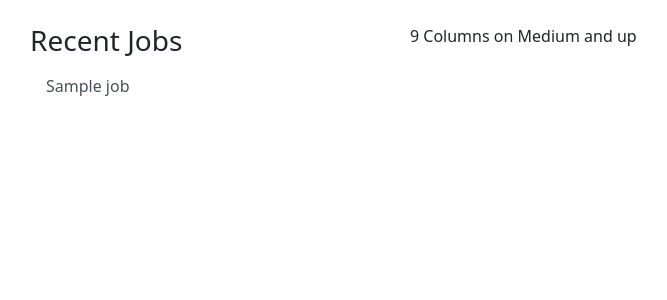
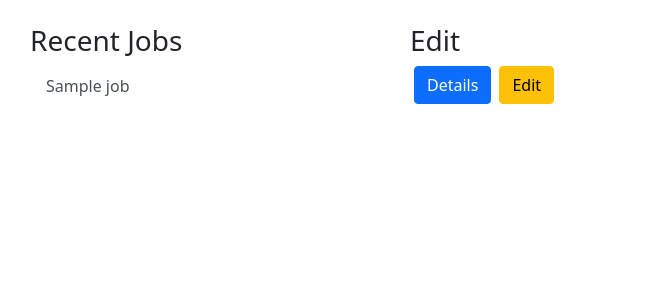
Before and after one commit to garinm90/leddocs, a Django app: template templates/jobs/job_list.html in a window 1280 px wide. Shown: the part 56-356 px from the top of the page, without its empty margins (52-719 px from the left). Run offline with Django 3.2, Linux system fonts and the light colour scheme; the template is opened without the code that fills it: most values are stand-ins (such as "Sample title", 1, 10 or a date in 2020); data that the repository does not hold is empty; parts of the project's set-up code (start-up, migrations or seed data) failed here and were passed over; some libraries are stand-ins or nearby versions.

Commit message:
Add buttons to edit jobs in list view

```diff
--- a/templates/jobs/job_list.html
+++ b/templates/jobs/job_list.html
@@ -12,7 +12,18 @@
             {% endfor %}
         </div>
     </div>
-    <div class="col-md-8">9 Columns on Medium and up</div>
+    <div class="col-md-8">
+        <h3>Edit</h3>
+        {% for job in job_list %}
+            <div class="row mt-1">
+                <div class="btn-group btn-group">
+                    <a href="{% url 'detail_job' job.id %}"><button class="btn btn-primary mx-1">Details</button></a>
+                    <a href="{% url 'update_job' job.id %}"><button class="btn btn-warning mx-1">Edit</button></a>
+                <!-- <a href=""><button class="btn btn-danger mx-1">Delete</button></a> -->
+                </div>
+            </div>
+        {% endfor %}
+    </div>
 </div>
 
 {% endblock %}
```
